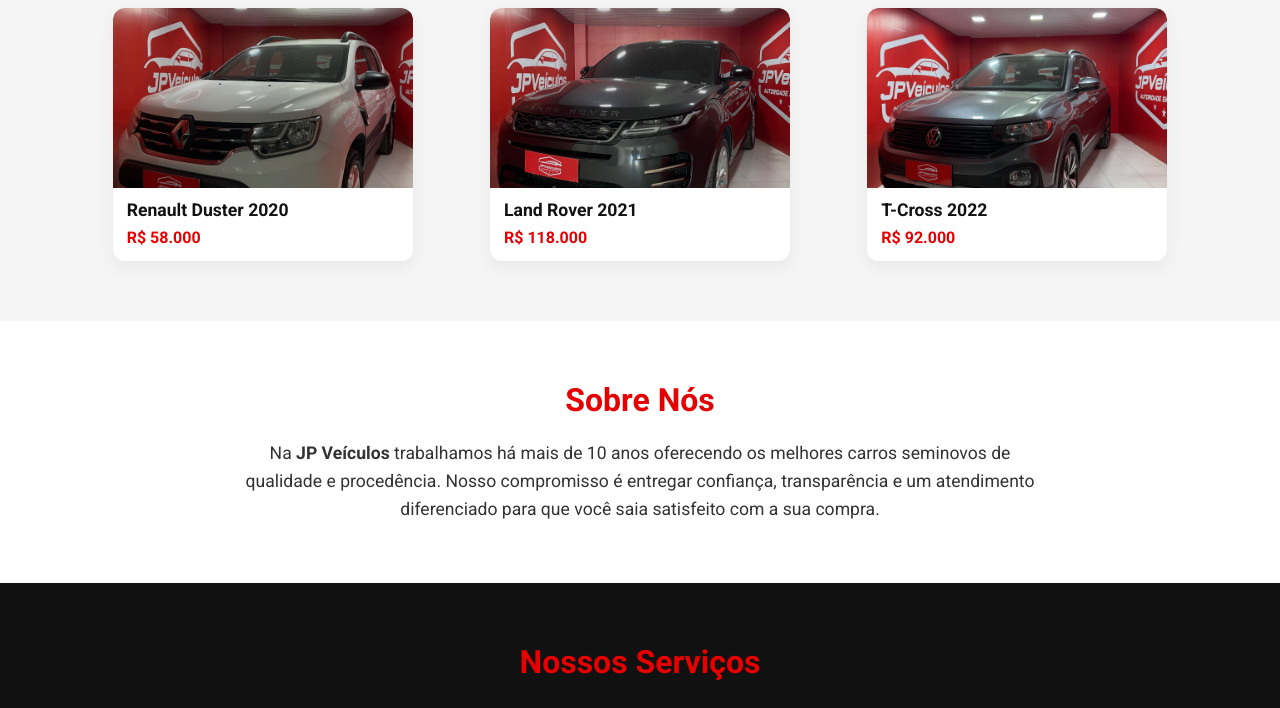
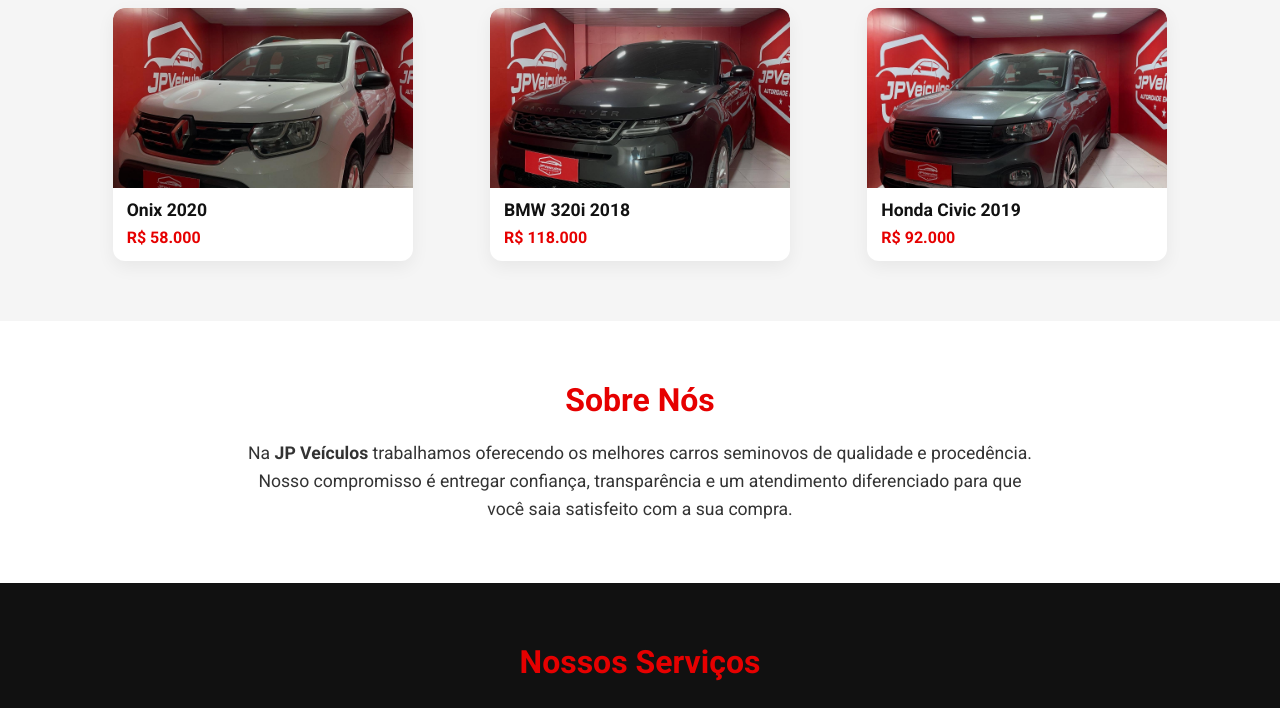
Before and after one commit to ViniGbrielBrb/JPCarros-Seminovos, a plain HTML site: page index.html in a window 1280 px wide. Shown: the part 691-1399 px from the top of the page. Drawn offline with Linux system fonts and the light colour scheme.

Commit message:
Update index.html

```diff
--- a/index.html
+++ b/index.html
@@ -294,18 +294,18 @@ footer .social a:hover { color: #e60000; }
       <h2>Destaques</h2>
       <div class="grid">
         <article class="card">
-          <img src="carro2.jpg" alt="Duster 2020">
-          <h3>Renault Duster 2020</h3>
+          <img src="carro2.jpg" alt="Onix 2020">
+          <h3>Onix 2020</h3>
           <p class="preco">R$ 58.000</p>
         </article>
         <article class="card">
-          <img src="carro3.jpg" alt="land Hover 2021">
-          <h3>Land Rover 2021</h3>
+          <img src="carro3.jpg" alt="BMW 320i 2018">
+          <h3>BMW 320i 2018</h3>
           <p class="preco">R$ 118.000</p>
         </article>
         <article class="card">
-          <img src="carro4.jpg" alt="T-Cross 2022">
-          <h3>T-Cross 2022</h3>
+          <img src="carro4.jpg" alt="Honda Civic 2019">
+          <h3>Honda Civic 2019</h3>
           <p class="preco">R$ 92.000</p>
         </article>
       </div>
@@ -314,7 +314,9 @@ footer .social a:hover { color: #e60000; }
     <!-- SOBRE -->
     <section class="sobre">
       <h2>Sobre Nós</h2>
-      <p>Na <strong>JP Veículos</strong> trabalhamos há mais de 10 anos oferecendo os melhores carros seminovos de qualidade e procedência. Nosso compromisso é entregar confiança, transparência e um atendimento diferenciado para que você saia satisfeito com a sua compra.</p>
+      <p>Na <strong>JP Veículos</strong> trabalhamos oferecendo os melhores carros
+        seminovos de qualidade e procedência. Nosso compromisso é entregar confiança, transparência
+        e um atendimento diferenciado para que você saia satisfeito com a sua compra.</p>
     </section>
 
     <!-- SERVIÇOS -->
```
